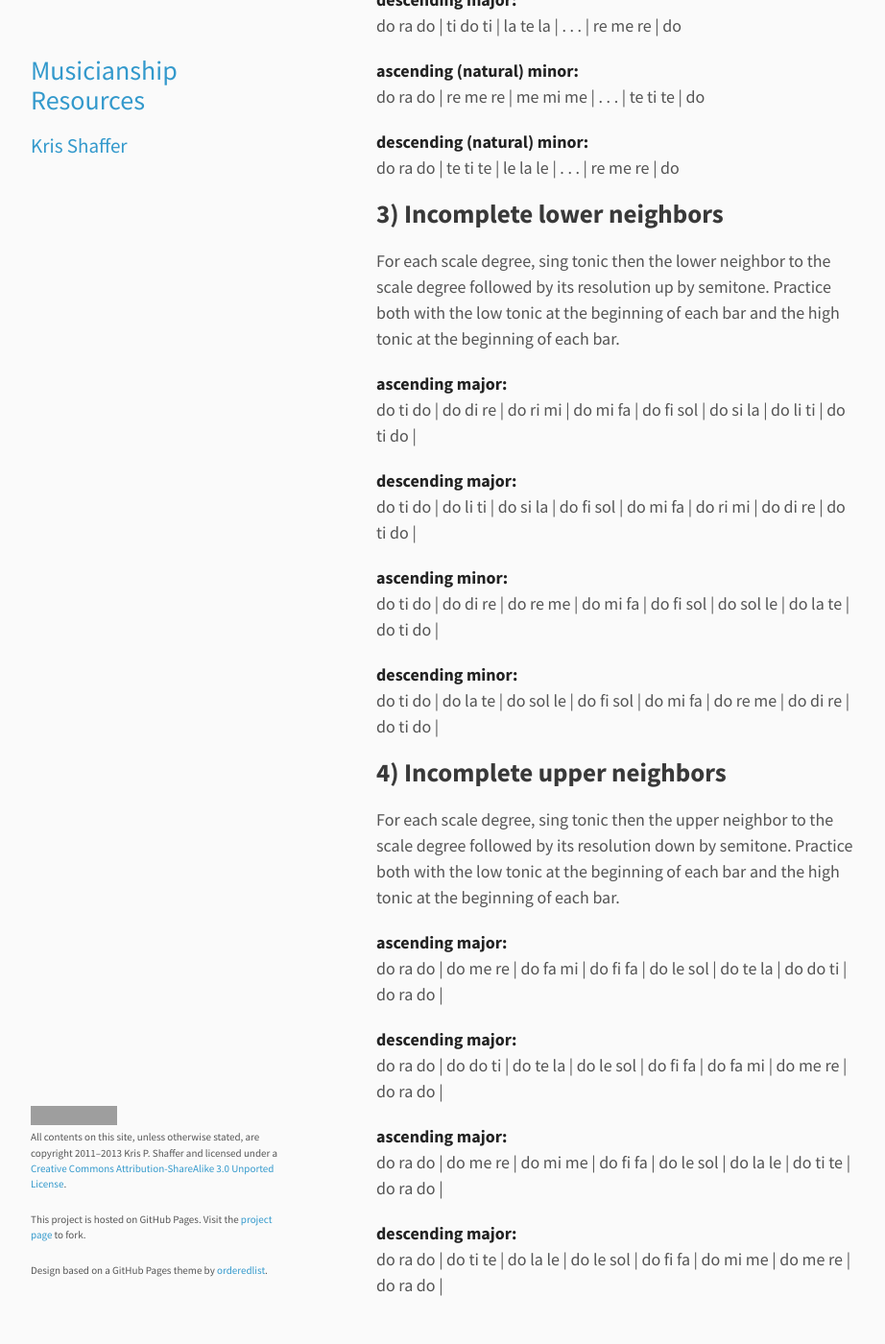
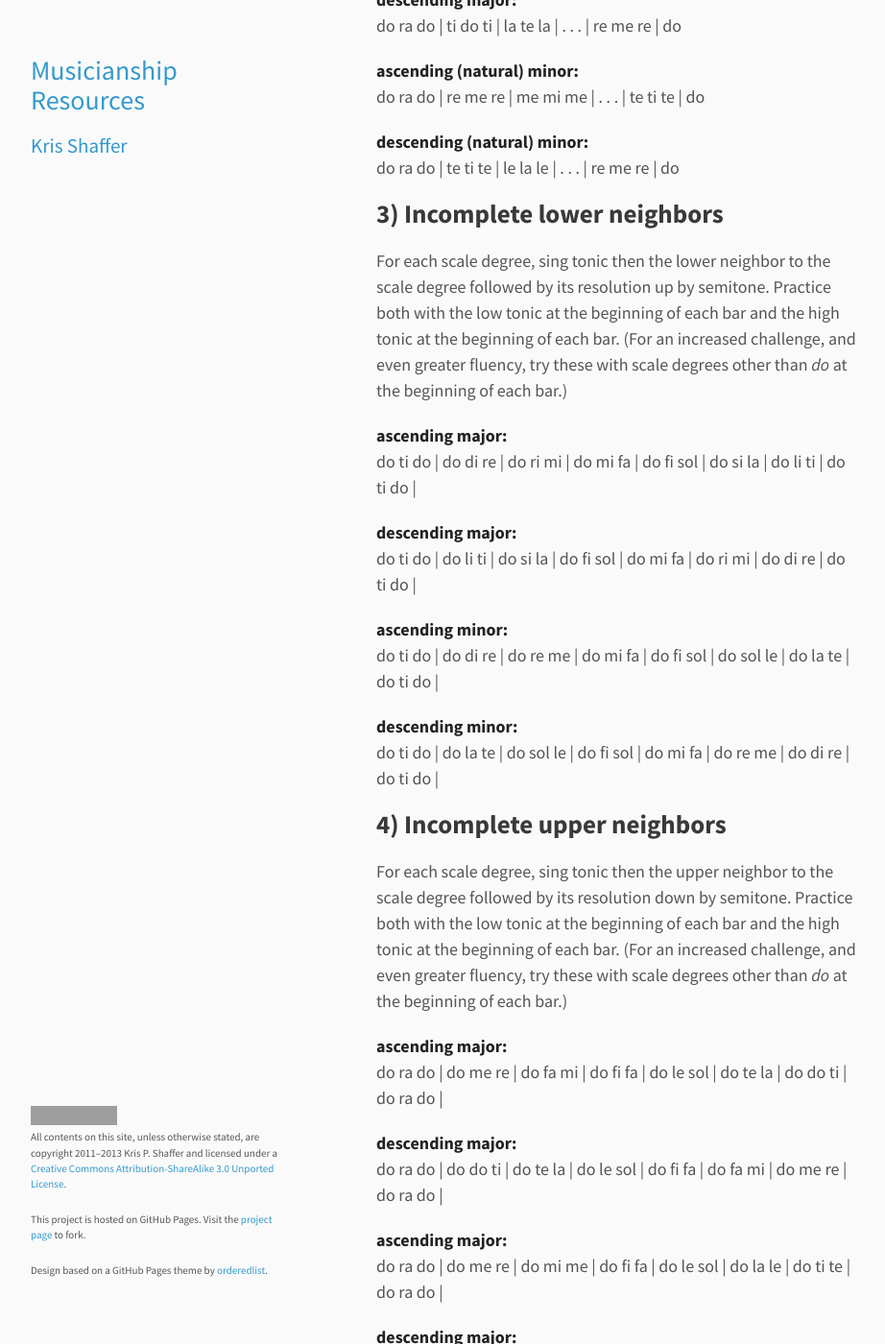
Before and after one commit to kshaffer/musicianship, a Jekyll site: the page built from chromaticSolfege.md, in a window 1280 px wide and 1400 px high, scrolled down 2154 px. Shown: the whole window at 96% size, without its empty margins (178-1100 px from the left). Built offline with Jekyll 4.4.1, drawn with Linux system fonts in a browser that asks for light colours; Markdown is read by kramdown in place of the engine named in the settings; grey boxes are pictures that could not be loaded.

Commit message:
added chromatic sequential exercise

```diff
--- a/chromaticSolfege.md
+++ b/chromaticSolfege.md
@@ -70,7 +70,7 @@ do ra do | te ti te | le la le | . . . | re me re | do
 
 ## 3) Incomplete lower neighbors ##
 
-For each scale degree, sing tonic then the lower neighbor to the scale degree followed by its resolution up by semitone. Practice both with the low tonic at the beginning of each bar and the high tonic at the beginning of each bar.
+For each scale degree, sing tonic then the lower neighbor to the scale degree followed by its resolution up by semitone. Practice both with the low tonic at the beginning of each bar and the high tonic at the beginning of each bar. (For an increased challenge, and even greater fluency, try these with scale degrees other than *do* at the beginning of each bar.)
 
 **ascending major:**
 do ti do | do di re | do ri mi | do mi fa | do fi sol | do si la | do li ti | do ti do |
@@ -86,7 +86,7 @@ do ti do | do la te | do sol le | do fi sol | do mi fa | do re me | do di re | d
 
 ## 4) Incomplete upper neighbors ##
 
-For each scale degree, sing tonic then the upper neighbor to the scale degree followed by its resolution down by semitone. Practice both with the low tonic at the beginning of each bar and the high tonic at the beginning of each bar.
+For each scale degree, sing tonic then the upper neighbor to the scale degree followed by its resolution down by semitone. Practice both with the low tonic at the beginning of each bar and the high tonic at the beginning of each bar. (For an increased challenge, and even greater fluency, try these with scale degrees other than *do* at the beginning of each bar.)
 
 **ascending major:**
 do ra do | do me re | do fa mi | do fi fa | do le sol | do te la | do do ti | do ra do |
```
